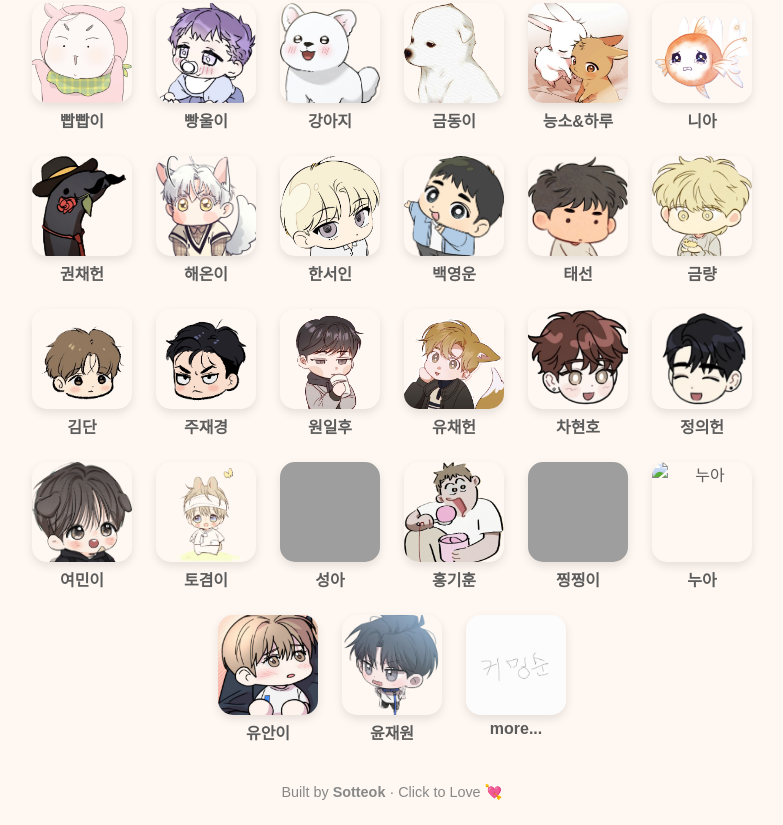
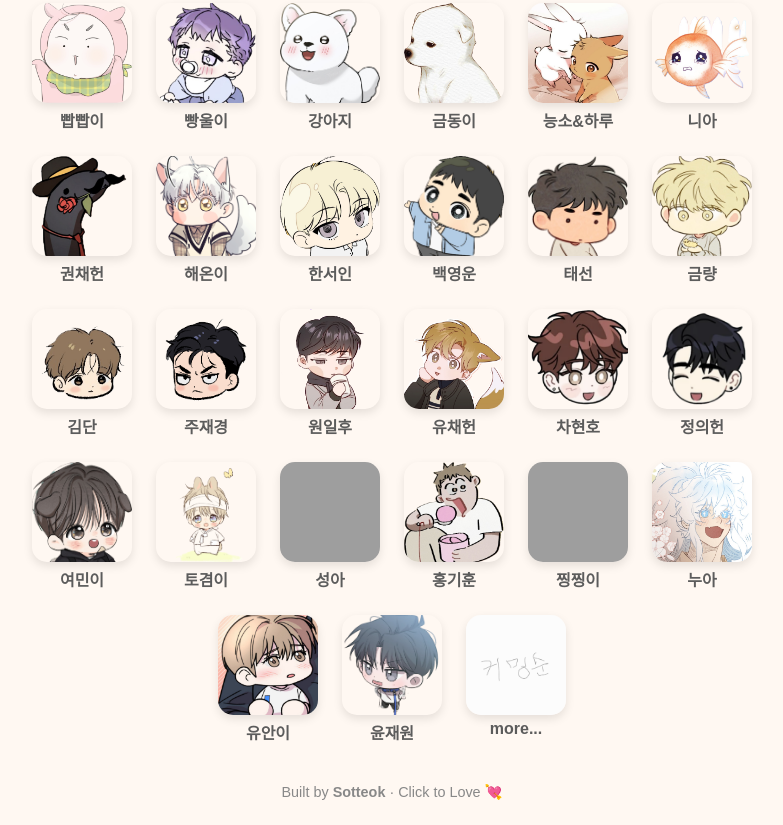
Before and after one commit to simple-lab010203/Click-to-Love, a plain HTML site: page index.html in a window 1280 px wide. Shown: the part 89-914 px from the top of the page, without its empty margins (248-1031 px from the left). Drawn offline with Linux system fonts and the light colour scheme; grey boxes are pictures that could not be loaded.

Commit message:
Update index.html

```diff
--- a/index.html
+++ b/index.html
@@ -205,7 +205,7 @@
       <div class="name">찡찡이</div>
     </div>
     <div class="char" data-name="누아" data-word="릭스!">
-      <img src="images/nua.png" alt="누아">
+      <img src="images/nua.jpg" alt="누아">
       <div class="name">누아</div>
     </div>
        <div class="char" data-name="유안이" data-word="아저씨!">
```
